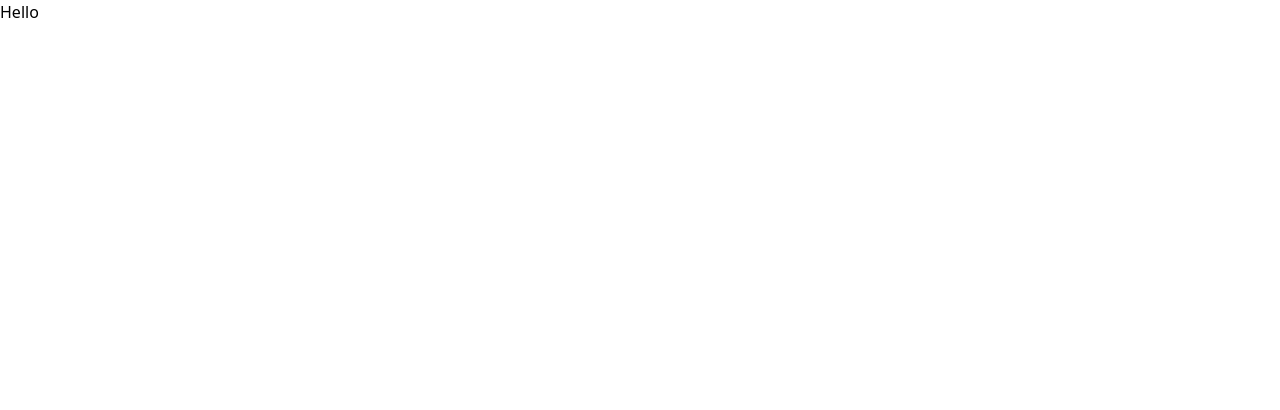
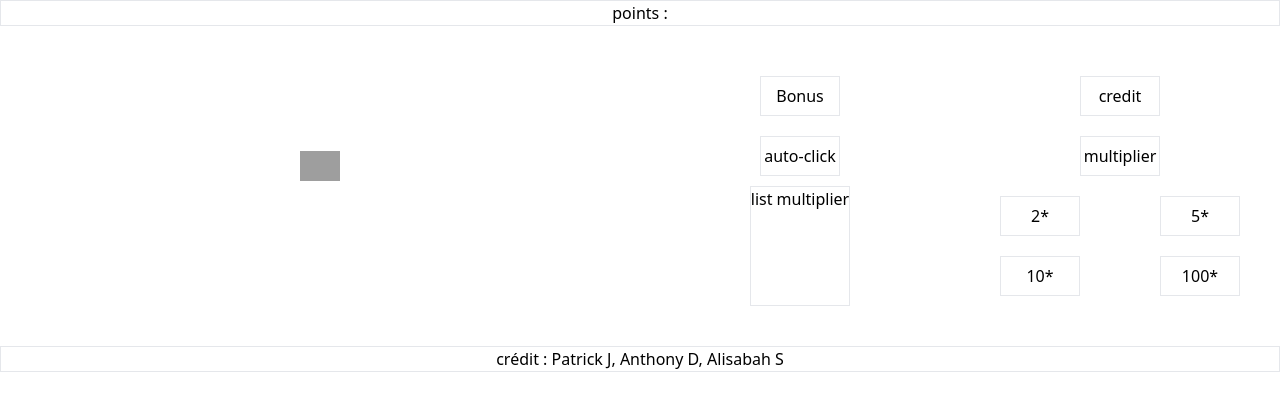
Before and after one commit to LuanPM284/cookieClicker, a website built with Vite: page index.html in a window 1280 px wide. Built offline with nearby package versions, Linux system fonts and the light colour scheme; grey boxes are pictures that could not be loaded.

Commit message:
squelette html

```diff
--- a/index.html
+++ b/index.html
@@ -1,5 +1,5 @@
 <!doctype html>
-<html lang="en">
+<html class="" lang="en">
 
 <head>
   <meta charset="UTF-8" />
@@ -7,11 +7,92 @@
   <meta name="viewport" content="width=device-width, initial-scale=1.0" />
   <link rel="stylesheet" href="/src/css/style.css">
   <title>cookie clicker</title>
-  <h1>Hello</h1>
 </head>
 
-<body>
-  <div id="app"></div>
+<body class="">
+  <header>
+    <div id="points" class="w-full border text flex justify-center">
+      points :
+    </div>
+  </header>
+  <div class="grid grid-cols-12 div1">
+
+    <div class="col-span-6 flex justify-center">
+      <button id="coockie">
+        <img class="w-10"
+          src="https://img.freepik.com/photos-gratuite/biscuits-aux-pepites-chocolat-isoles-fond-blanc-ai-generatif_123827-24066.jpg?size=626&ext=jpg&ga=GA1.1.2116175301.1717459200&semt=sph"
+          alt="">
+      </button>
+    </div>
+
+    <div class="col-span-6 grid grid-cols-12 pt-10 div2">
+
+      <div class="col-span-6 flex justify-center">
+        <button class="border w-20 h-10" id="bonus">
+          Bonus
+        </button>
+      </div>
+      <div class="col-span-6 flex justify-center">
+        <button class="border w-20 h-10" id="credit">
+          credit
+        </button>
+      </div>
+
+      <div class="col-span-6 flex justify-center">
+        <button class="border w-20 h-10" id="auto_click">
+          auto-click
+        </button>
+      </div>
+      <div class="col-span-6 flex justify-center">
+        <button class="border w-20 h-10" id="multi">
+          multiplier
+        </button>
+      </div>
+
+      <div class="col-span-6 flex justify-center">
+        <p class="border" id="l_multi">
+        list multiplier
+        </p>
+
+      </div>
+
+      <div class="col-span-6 grid grid-cols-2">
+        <div class="col-span-1 flex justify-center">
+          <button class="border w-20 h-10" id="2x">
+            2*
+          </button>
+        </div>
+
+        <div class="col-span-1 flex justify-center" id="3x">
+          <button class="border w-20 h-10">
+            5*
+          </button>
+        </div>
+
+        <div class="col-span-1 flex justify-center">
+          <button class="border w-20 h-10" id="10x">
+            10*
+          </button>
+        </div>
+
+        <div class="col-span-1 flex justify-center">
+          <button class="border w-20 h-10" id="100x">
+            100*
+          </button>
+        </div>
+
+      </div>
+
+    </div>
+
+  </div>
+
+  <footer class="flex justify-center mt-10 border">
+      <p>
+        crédit : Patrick J, Anthony D, Alisabah S
+      </p>
+  </footer>
+
   <script type="module" src="/src/js/script.js"></script>
 </body>
 
--- a/src/css/style.css
+++ b/src/css/style.css
@@ -1,3 +1,11 @@
 @tailwind base;
 @tailwind components;
 @tailwind utilities;
+
+.div2 button{
+    margin: 10px;
+}
+
+.div2 p{
+    align-items: center;
+}
```
